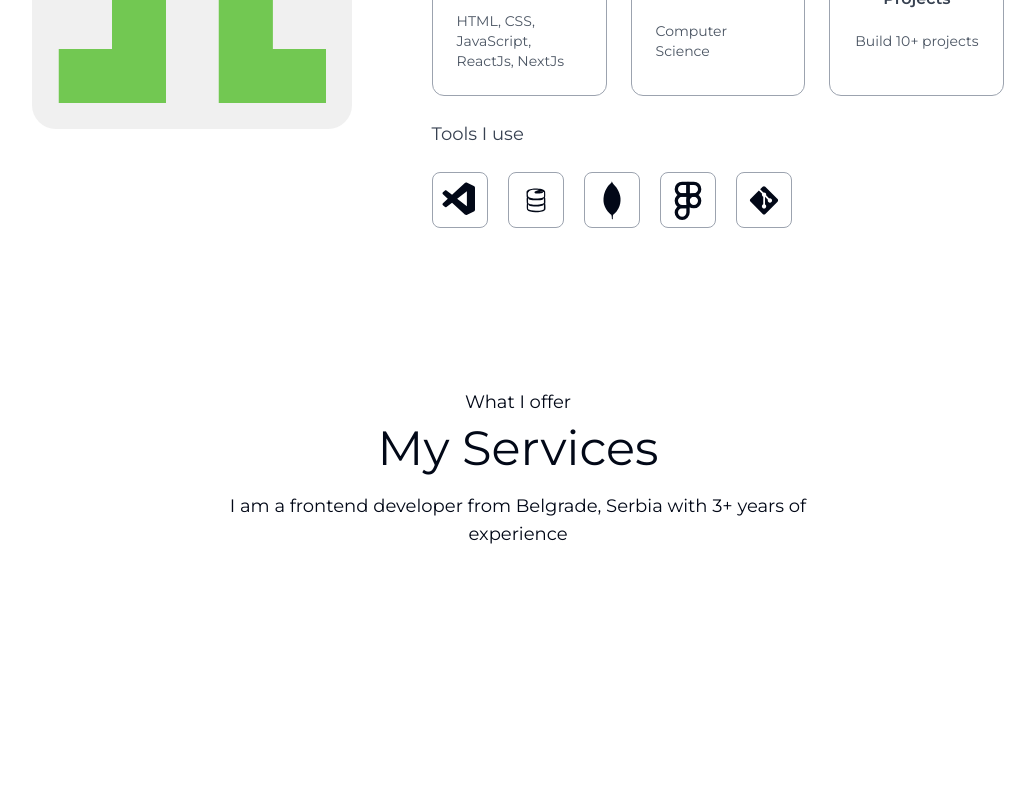
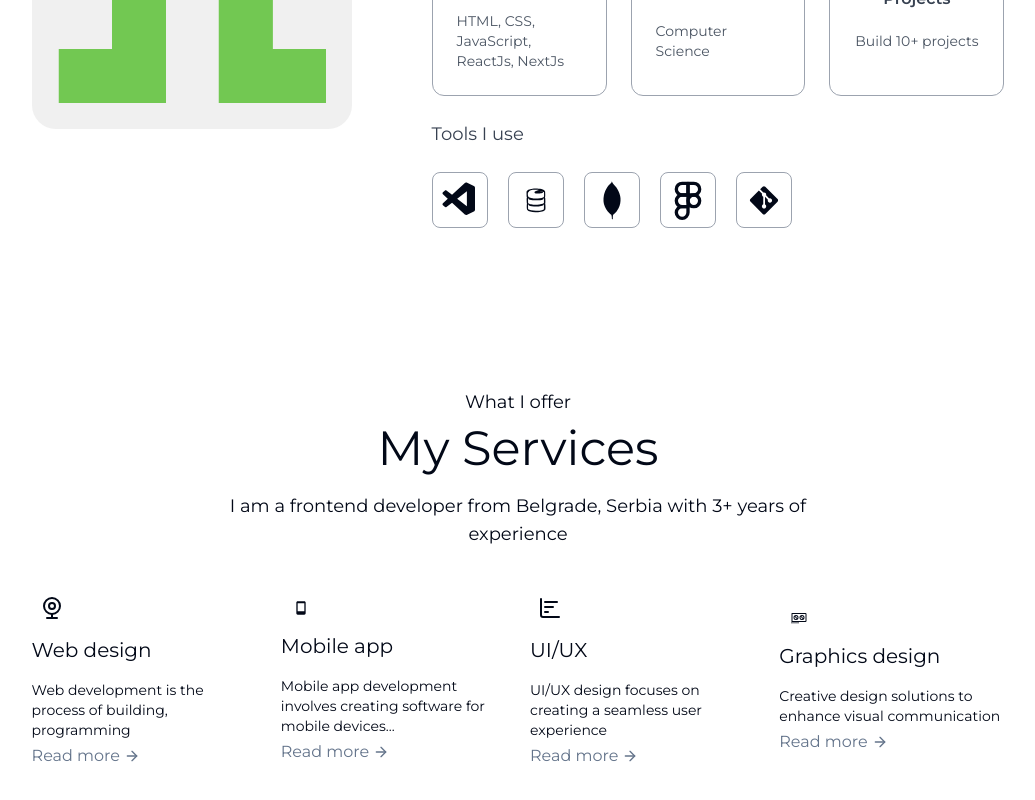
Before and after one commit to narandza/portfolio, a Next.js app: page / in a window 1280 px wide. Shown: the part 1466-2266 px from the top of the page, without its empty margins (122-1157 px from the left). Before the commit the page ends 2102 px from the top, so only its background shows below. Built offline with nearby package versions, Linux system fonts and the light colour scheme.

Commit message:
add service items

```diff
--- a/src/app/(main)/services.tsx
+++ b/src/app/(main)/services.tsx
@@ -1,3 +1,7 @@
+import { serviceData } from "@/constants/info-list";
+import { ArrowRight } from "lucide-react";
+import Link from "next/link";
+
 export const Services = () => {
   return (
     <div id="services" className="w-full px-[12%] py-10 scroll-mt-20 ">
@@ -8,6 +12,22 @@ export const Services = () => {
         I am a frontend developer from Belgrade, Serbia with 3+ years of
         experience
       </p>
+
+      <div className="grid grid-cols-4 gap-6 my-10 place-items-center">
+        {serviceData.map(({ icon: Icon, title, description, link }, index) => (
+          <div className="w-full" key={index}>
+            <Icon className="w-10" />
+            <h3 className="text-xl my-4">{title}</h3>
+            <p className="text-sm leading-5">{description}</p>
+            <Link
+              href={link}
+              className="flex items-center gap-1 text-muted-foreground"
+            >
+              Read more <ArrowRight className="size-4" />
+            </Link>
+          </div>
+        ))}
+      </div>
     </div>
   );
 };
```
